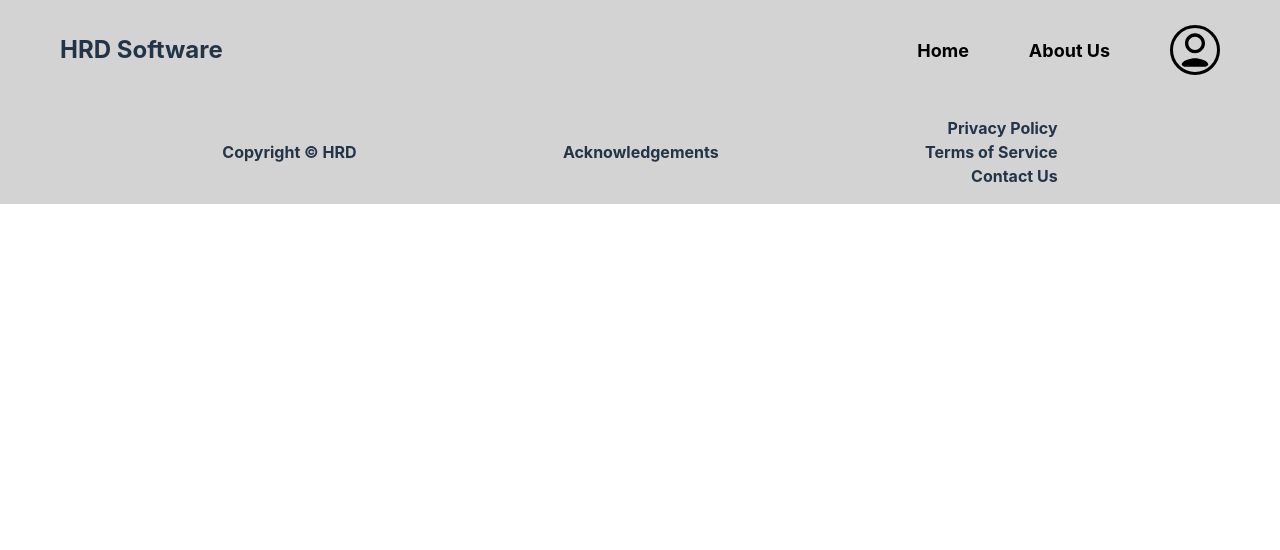
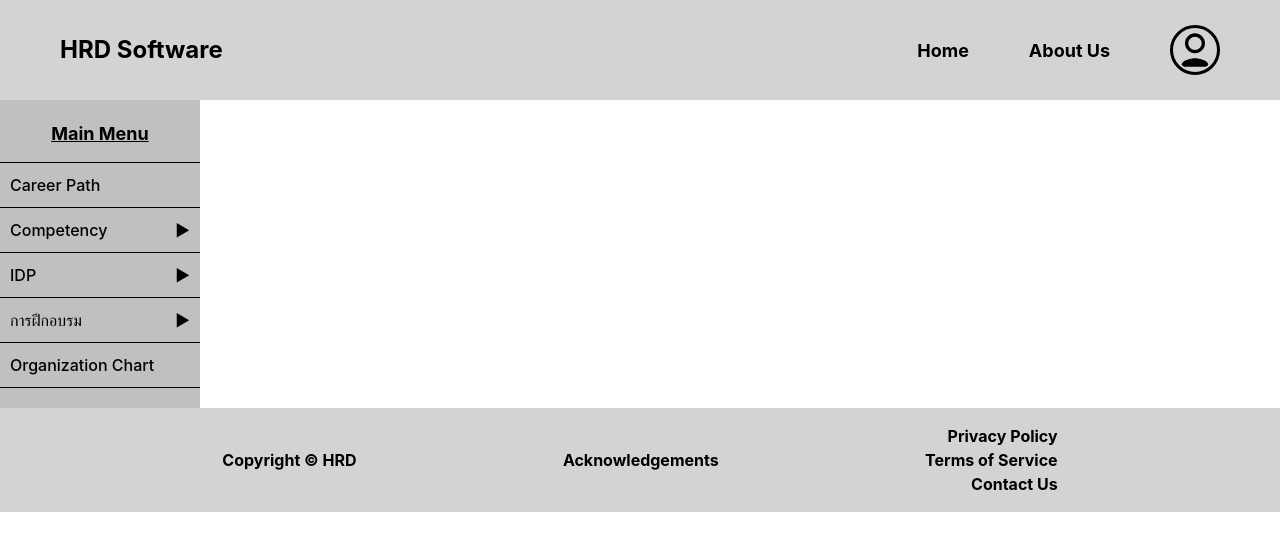
Before and after one commit to ArmSiwatK/BPIT-Front-End-Software-Development-Test, a React (Vite) app: page / in a window 1280 px wide. Shown: the top 550 px of the page. Built offline with nearby package versions, Linux system fonts and the light colour scheme.

Commit message:
feat: Side Menu

```diff
--- a/src/App.tsx
+++ b/src/App.tsx
@@ -1,4 +1,5 @@
 import NavigationBar from "./components/NavigationBar/NavigationBar";
+import SideMenu from "./components/SideMenu/SideMenu";
 import Footer from "./components/Footer/Footer";
 import "./styles/App.scss";
 
@@ -6,6 +7,7 @@ function App() {
   return (
     <>
       <NavigationBar />
+      <SideMenu />
       <Footer />
     </>
   );
--- a/src/components/Footer/Footer.scss
+++ b/src/components/Footer/Footer.scss
@@ -21,14 +21,14 @@
     }
 
     .link {
-      color: #213547;
+      color: black;
       text-decoration: none;
       font-weight: bold;
+      transition: color 0.3s ease;
 
       &:hover {
         color: #535bf2;
         cursor: pointer;
-        transition: color 0.3s ease;
       }
     }
   }
--- /dev/null
+++ b/src/components/SideMenu/DropdownTab.tsx
@@ -0,0 +1,38 @@
+import React, { useState } from "react";
+
+interface DropdownTabProps {
+  tabName: string;
+  options: string[];
+}
+
+const DropdownTab: React.FC<DropdownTabProps> = ({ tabName, options }) => {
+  const [isOpen, setIsOpen] = useState(false);
+
+  const toggleDropdown = () => {
+    setIsOpen((prevIsOpen) => !prevIsOpen);
+  };
+
+  return (
+    <div className="tab">
+      <div className="tab-header" onClick={toggleDropdown}>
+        <div className="tab-name">
+          <a href={`${tabName}`}>{tabName}</a>
+        </div>
+        {options.length > 0 && (
+          <div className={`arrow ${isOpen ? "open" : ""}`}>&#x25B6;</div>
+        )}
+      </div>
+      {isOpen && options.length > 0 && (
+        <div className="sub-options">
+          {options.map((option) => (
+            <div key={option} className="sub-option">
+              <a href={`#${option}`}>{option}</a>
+            </div>
+          ))}
+        </div>
+      )}
+    </div>
+  );
+};
+
+export default DropdownTab;
--- /dev/null
+++ b/src/components/SideMenu/SideMenu.scss
@@ -0,0 +1,78 @@
+.side-menu {
+  width: 200px;
+  background-color: #c0c0c0;
+  padding: 20px 0;
+
+  .top-section {
+    font-size: 18px;
+    font-weight: bold;
+    text-decoration: underline;
+    text-align: center;
+    margin-bottom: 15px;
+  }
+
+  .tabs {
+    display: flex;
+    flex-direction: column;
+
+    .tab {
+      border-top: 1px solid black;
+      padding: 10px;
+
+      a {
+        color: black;
+        transition: color 0.2s ease;
+
+        &:hover {
+          color: #535bf2;
+          cursor: pointer;
+        }
+      }
+
+      &:last-child {
+        border-bottom: 1px solid black;
+      }
+
+      .tab-header {
+        display: flex;
+        align-items: center;
+        cursor: pointer;
+
+        .arrow {
+          margin-left: auto;
+          transform: scale(1) rotate(0deg);
+          transition: transform 0.3s ease;
+          user-select: none;
+
+          &:hover {
+            transform: scale(1.4);
+          }
+
+          &:active {
+            transform: scale(0.8);
+          }
+
+          &.open {
+            transform: rotate(90deg);
+
+            &:hover {
+              transform: scale(1.4) rotate(90deg);
+            }
+
+            &:active {
+              transform: scale(0.8) rotate(90deg);
+            }
+          }
+        }
+      }
+
+      .sub-options {
+        margin-left: 20px;
+
+        .sub-option {
+          margin: 10px 0;
+        }
+      }
+    }
+  }
+}
--- /dev/null
+++ b/src/components/SideMenu/SideMenu.tsx
@@ -0,0 +1,39 @@
+import React from "react";
+import DropdownTab from "./DropdownTab";
+import "./SideMenu.scss";
+
+const SideMenu: React.FC = () => {
+  const sideMenuTabs: { name: string; options: string[] }[] = [
+    { name: "Career Path", options: [] },
+    {
+      name: "Competency",
+      options: ["Competency Report", "Competency List"],
+    },
+    {
+      name: "IDP",
+      options: ["IDP ของฉัน", "การประเมิน IDP"],
+    },
+    {
+      name: "การฝึกอบรม",
+      options: ["E-Learning ของฉัน", "ซื้อ E-Learning", "ประวัติการฝึกอบรม"],
+    },
+    { name: "Organization Chart", options: [] },
+  ];
+
+  return (
+    <div className="side-menu">
+      <div className="top-section">Main Menu</div>
+      <div className="tabs">
+        {sideMenuTabs.map((tabData) => (
+          <DropdownTab
+            key={tabData.name}
+            tabName={tabData.name}
+            options={tabData.options}
+          />
+        ))}
+      </div>
+    </div>
+  );
+};
+
+export default SideMenu;
--- a/src/styles/index.scss
+++ b/src/styles/index.scss
@@ -5,7 +5,7 @@ $background-color: #242424;
 $light-text-color: #ffffff;
 $light-hover-color: #747bff;
 $light-button-bg: #f9f9f9;
-$dark-text-color: #213547;
+$dark-text-color: #000000;
 
 :root {
   font-family: $font-family;
```
